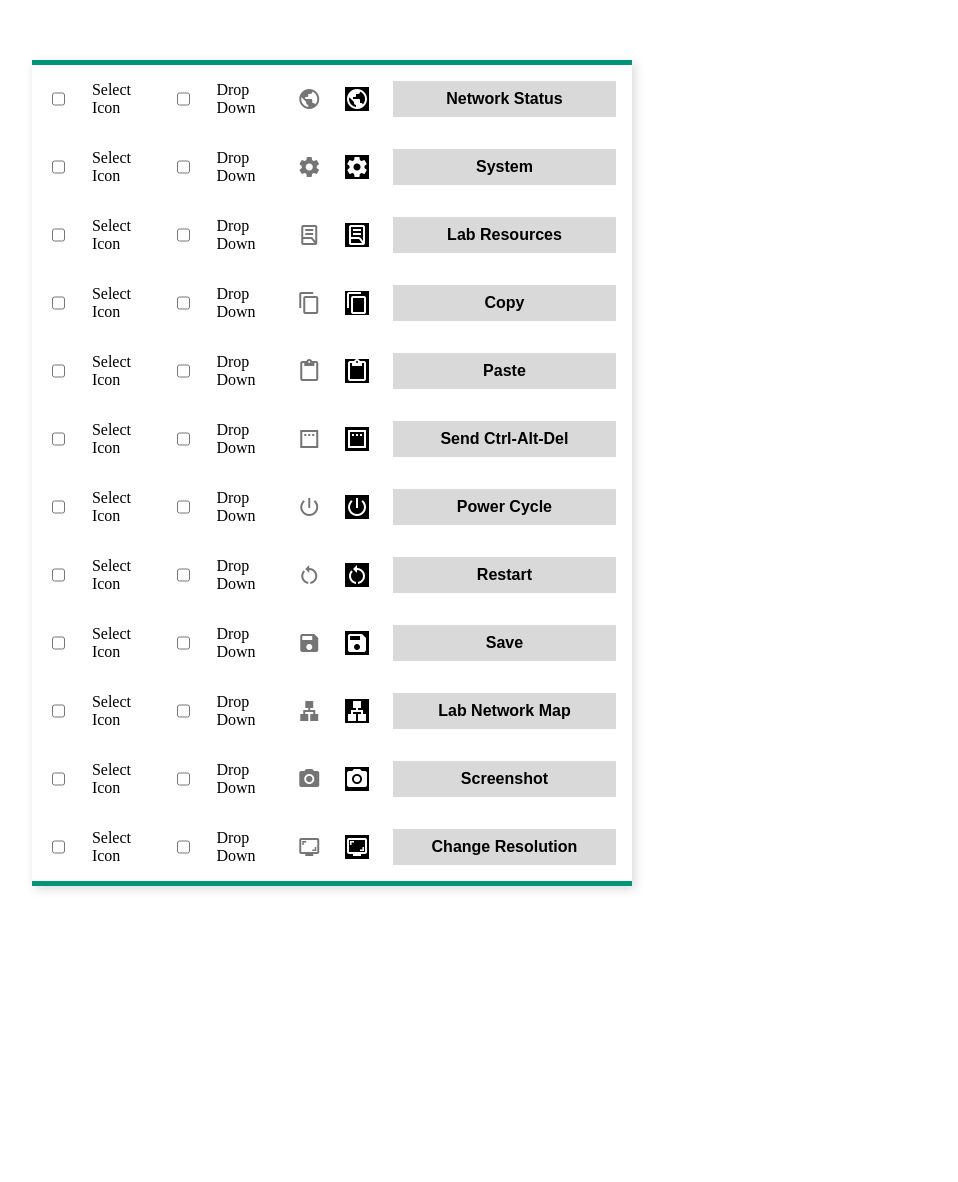
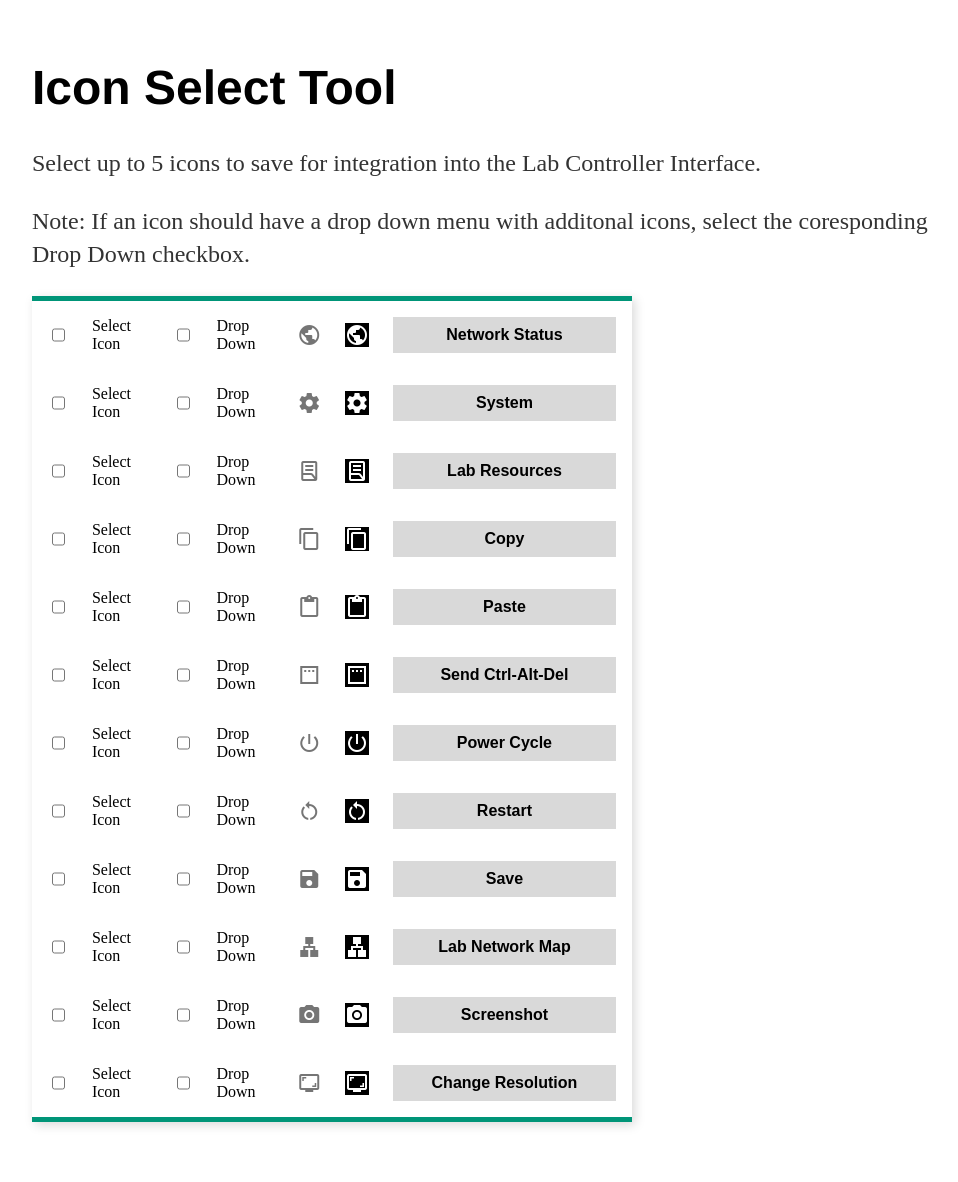
Before and after one commit to jkirchtcc/jkirchtcc.github.io, a Jekyll site: the page icons.html, which Jekyll copies as it is, in a window 1280 px wide. Shown: the whole page, without its empty margins (160-1118 px from the left). Built offline with Jekyll 4.4.1, drawn with Linux system fonts in a browser that asks for light colours; before the commit the page ends 946 px from its top, so only the background shows below that.

Commit message:
Added instructions.

```diff
--- a/icons.html
+++ b/icons.html
@@ -10,6 +10,9 @@
     <link rel="stylesheet" href="css/main.css">
 </head>
 <body>
+<h1>Icon Select Tool</h1>
+<p>Select up to 5 icons to save for integration into the Lab Controller Interface.</p>
+<p>Note: If an icon should have a drop down menu with additonal icons, select the coresponding Drop Down checkbox.</p>
     <div class="container">
         <!-- Network Status -->
         <div class="icon">
```
